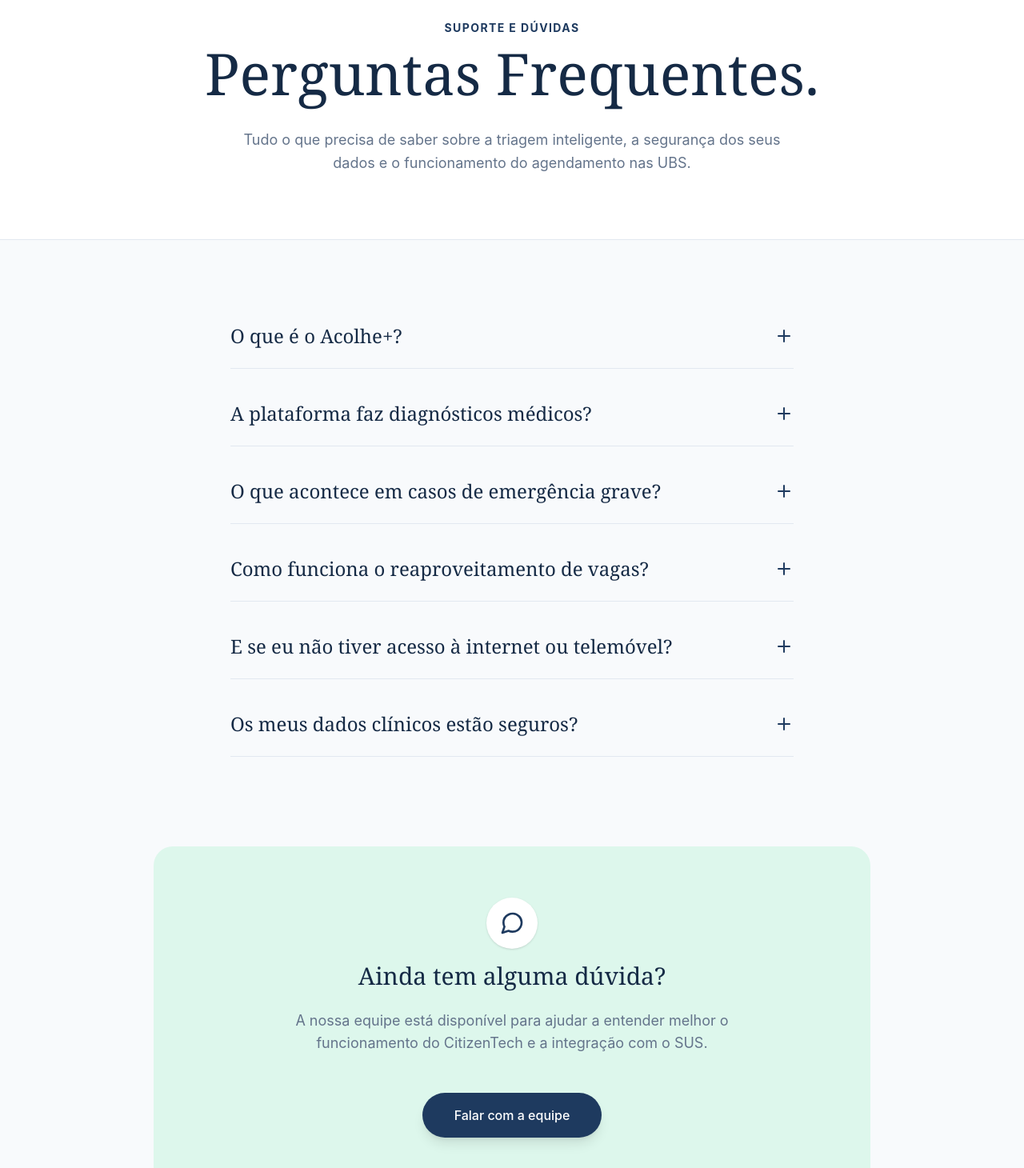
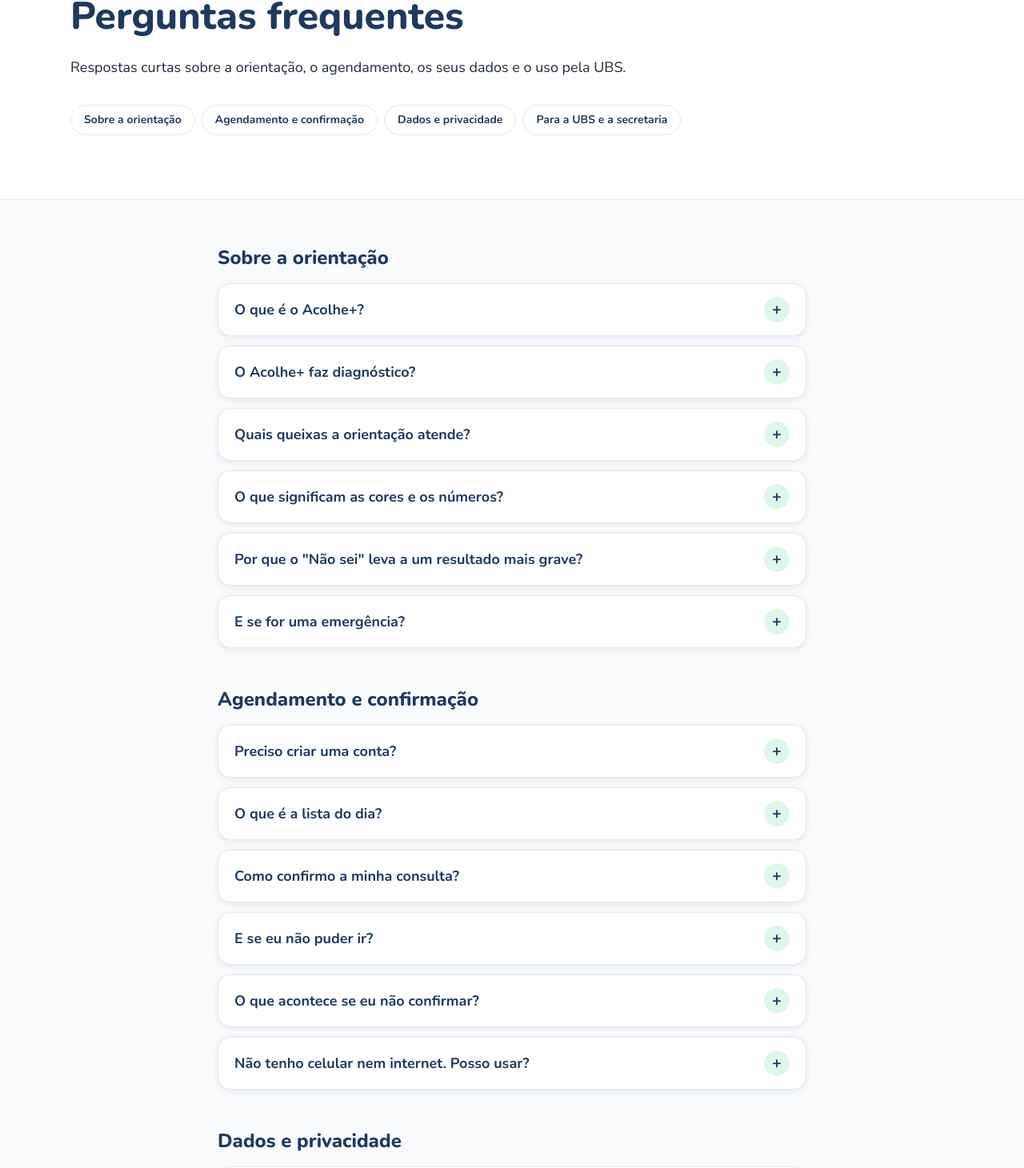
Before and after one commit to GlobalSolution-2026/acolhe-mais-front, a React (Vite) app: page /faq in a window 1280 px wide. Shown: the part 238-1698 px from the top of the page at 80% size. Built offline with nearby package versions, Linux system fonts and the light colour scheme; no server answers.

Commit message:
Refaz a FAQ com 18 perguntas em 4 grupos

```diff
--- a/src/pages/Faq.tsx
+++ b/src/pages/Faq.tsx
@@ -1,128 +1,77 @@
+/**
+ * Página: FAQ (rota "/faq", página institucional)
+ * Perguntas frequentes em 4 grupos (orientação, agendamento, dados e uso pela UBS),
+ * com atalhos para cada grupo e um acordeão em que só uma pergunta fica aberta por vez.
+ * Veio da demonstração aprovada 04-faq.html (18 perguntas, base no documento de Software).
+ * Endpoints: nenhum (textos fixos de src/data/faq.ts).
+ * Estados: não chama API, então não tem carregando, erro ou vazio.
+ */
 import { useState } from 'react';
-import { Link } from 'react-router-dom';
-import { FiPlus, FiMinus, FiMessageCircle } from 'react-icons/fi';
 
+import AtalhosPagina from '../components/AtalhosPagina';
+import Etiqueta from '../components/Etiqueta';
+import ItemFaq from '../components/ItemFaq';
+import LinkBotao from '../components/LinkBotao';
+import { ATALHOS_FAQ, GRUPOS_FAQ } from '../data/faq';
 
-const faqData = [
-  {
-    pergunta: "O que é o Acolhe+?",
-    resposta: "O Acolhe+ é uma plataforma digital da categoria CitizenTech que orienta o cidadão sobre onde buscar atendimento na rede pública de saúde. Nos casos de baixa gravidade, a plataforma permite agendar uma consulta na UBS utilizando vagas que seriam perdidas por falta de outros pacientes."
-  },
-  {
-    pergunta: "A plataforma faz diagnósticos médicos?",
-    resposta: "Não. A plataforma não faz diagnósticos nem substitui a classificação de risco realizada por profissionais de saúde nas UPAs. O seu papel é apenas orientar o cidadão para o serviço correto (SAMU, UPA ou UBS) com base num questionário lógico inspirado no Sistema Manchester."
-  },
-  {
-    pergunta: "O que acontece em casos de emergência grave?",
-    resposta: "Sinais que indicam risco imediato (como dificuldade em respirar ou alteração de consciência) interrompem o questionário instantaneamente. A plataforma apresenta um roteiro direto para ligar ao SAMU 192 ou procurar o pronto-socorro, garantindo atendimento imediato."
-  },
-  {
-    pergunta: "Como funciona o reaproveitamento de vagas?",
-    resposta: "A plataforma estima o risco de falta de cada paciente agendado e pede a confirmação antecipada da consulta. Se a consulta não for confirmada no prazo estipulado, o horário é libertado e oferecido às pessoas de baixa gravidade que estão na 'lista do dia' aguardando atendimento."
-  },
-  {
-    pergunta: "E se eu não tiver acesso à internet ou telemóvel?",
-    resposta: "O sistema foi pensado para todos. Quem não possui acesso digital pode ser orientado, agendado e avisado das vagas diretamente pela receção da UBS. Além disso, as consultas de pacientes sem canal de contacto não são canceladas automaticamente para proteger quem tem menor acesso."
-  },
-  {
-    pergunta: "Os meus dados clínicos estão seguros?",
-    resposta: "Sim. Em total respeito pela Lei Geral de Proteção de Dados (LGPD), o Acolhe+ apenas utiliza os dados de contacto, de agenda e as respostas da triagem. A plataforma não tem, nem necessita de ter, acesso ao prontuário clínico (histórico médico detalhado) do paciente."
-  }
-];
+/** Página FAQ. O estado guarda o id da pergunta aberta (null = todas fechadas). */
+export default function Faq() {
+  const [perguntaAberta, setPerguntaAberta] = useState<string | null>(null);
 
-export default function Faq() {
-
-  const [openIndex, setOpenIndex] = useState<number | null>(null);
-
-  const toggleFaq = (index: number) => {
-    setOpenIndex(openIndex === index ? null : index);
+  /** Abre a pergunta clicada e fecha a anterior; clicar na que já está aberta fecha. */
+  const alternarPergunta = (id: string) => {
+    setPerguntaAberta((atual) => (atual === id ? null : id));
   };
 
   return (
-
-    <div className="min-h-screen bg-fundo font-sans text-texto animate-fade-in pb-24">
-
-
-      <section className="bg-white pt-40 pb-20 px-6 lg:px-16 xl:px-24 border-b border-borda">
-        <div className="max-w-4xl mx-auto text-center space-y-6">
-          <span className="text-sm font-bold text-primaria tracking-widest uppercase">
-            Suporte e Dúvidas
-          </span>
-          <h1 className="text-5xl lg:text-7xl font-serif text-primariaEscura leading-tight font-medium">
-            Perguntas Frequentes.
+    <>
+      {/* 1. Abertura com atalhos para os grupos */}
+      <section className="bg-branco">
+        <div className="mx-auto flex max-w-6xl flex-col px-4 py-14 lg:px-6 lg:py-20">
+          <Etiqueta>Dúvidas frequentes</Etiqueta>
+          <h1 className="mt-5 max-w-3xl text-3xl font-extrabold leading-tight text-primaria sm:text-5xl">
+            Perguntas frequentes
           </h1>
-          <p className="text-lg text-textoSuave max-w-2xl mx-auto leading-relaxed">
-            Tudo o que precisa de saber sobre a triagem inteligente, a segurança dos seus dados e o funcionamento do agendamento nas UBS.
+          <p className="mt-5 max-w-3xl text-lg leading-relaxed text-texto">
+            Respostas curtas sobre a orientação, o agendamento, os seus dados e o uso pela UBS.
           </p>
+          <AtalhosPagina atalhos={ATALHOS_FAQ} rotulo="Grupos de perguntas" />
         </div>
       </section>
 
-
-      <section className="py-20 px-6 lg:px-16 xl:px-24 max-w-4xl mx-auto">
-        <div className="space-y-4">
-          {faqData.map((faq, index) => {
-            const isOpen = openIndex === index;
-
-            return (
-              <div
-                key={index}
-                className="border-b border-borda overflow-hidden transition-all duration-300"
-              >
-                <button
-                  onClick={() => toggleFaq(index)}
-                  className="w-full flex items-center justify-between py-6 text-left focus:outline-none group"
-                >
-                  <h3 className={`text-2xl font-serif pr-8 transition-colors ${isOpen ? 'text-primaria' : 'text-primariaEscura group-hover:text-primaria'}`}>
-                    {faq.pergunta}
-                  </h3>
-                  <span className="text-primaria shrink-0 ml-4">
-                    {isOpen ? (
-                      <FiMinus className="w-6 h-6" />
-                    ) : (
-                      <FiPlus className="w-6 h-6" />
-                    )}
-                  </span>
-                </button>
-
-
-                <div
-                  className={`grid transition-all duration-300 ease-in-out ${
-                    isOpen ? 'grid-rows-[1fr] opacity-100 pb-8' : 'grid-rows-[0fr] opacity-0'
-                  }`}
-                >
-                  <div className="overflow-hidden">
-                    <p className="text-lg text-textoSuave leading-relaxed pr-12">
-                      {faq.resposta}
-                    </p>
-                  </div>
-                </div>
+      {/* 2. Perguntas em grupos */}
+      <section className="border-t border-borda bg-fundo">
+        <div className="mx-auto flex max-w-3xl flex-col gap-12 px-4 py-14">
+          {GRUPOS_FAQ.map((grupo) => (
+            <div key={grupo.id} id={grupo.id} className="scroll-mt-6">
+              <h2 className="text-2xl font-extrabold text-primaria">{grupo.titulo}</h2>
+              <div className="mt-4 flex flex-col gap-3">
+                {grupo.perguntas.map((item) => (
+                  <ItemFaq
+                    key={item.id}
+                    item={item}
+                    aberto={perguntaAberta === item.id}
+                    onAlternar={() => alternarPergunta(item.id)}
+                  />
+                ))}
               </div>
-            );
-          })}
+            </div>
+          ))}
         </div>
       </section>
 
-
-      <section className="px-6 pb-12 pt-8">
-        <div className="max-w-4xl mx-auto bg-mentaSuave rounded-3xl p-10 sm:p-16 text-center space-y-6">
-          <div className="w-16 h-16 bg-white text-primaria rounded-full flex items-center justify-center mx-auto mb-4 shadow-sm">
-            <FiMessageCircle className="w-8 h-8" />
-          </div>
-          <h2 className="text-3xl font-serif text-primariaEscura">Ainda tem alguma dúvida?</h2>
-          <p className="text-textoSuave text-lg max-w-xl mx-auto">
-            A nossa equipe está disponível para ajudar a entender melhor o funcionamento do CitizenTech e a integração com o SUS.
-          </p>
-          <div className="pt-6">
-            <Link
-              to="/contato"
-              className="inline-block bg-primaria text-white px-10 py-4 rounded-full font-medium hover:bg-primariaEscura transition-colors shadow-lg"
-            >
-              Falar com a equipe
-            </Link>
+      {/* 3. Não encontrou? Leva ao Contato (não ao simulador) */}
+      <section className="bg-branco">
+        <div className="mx-auto max-w-3xl px-4 pb-16 pt-4">
+          <div className="flex flex-col items-start gap-4 rounded-3xl bg-mentaSuave p-8 sm:flex-row sm:items-center sm:justify-between">
+            <div>
+              <h2 className="text-xl font-extrabold text-primaria">Não encontrou a sua dúvida?</h2>
+              <p className="mt-1 text-texto">Escreva para a equipe do projeto.</p>
+            </div>
+            <LinkBotao para="/contato">Ir para Contato</LinkBotao>
           </div>
         </div>
       </section>
-
-    </div>
+    </>
   );
 }
```
